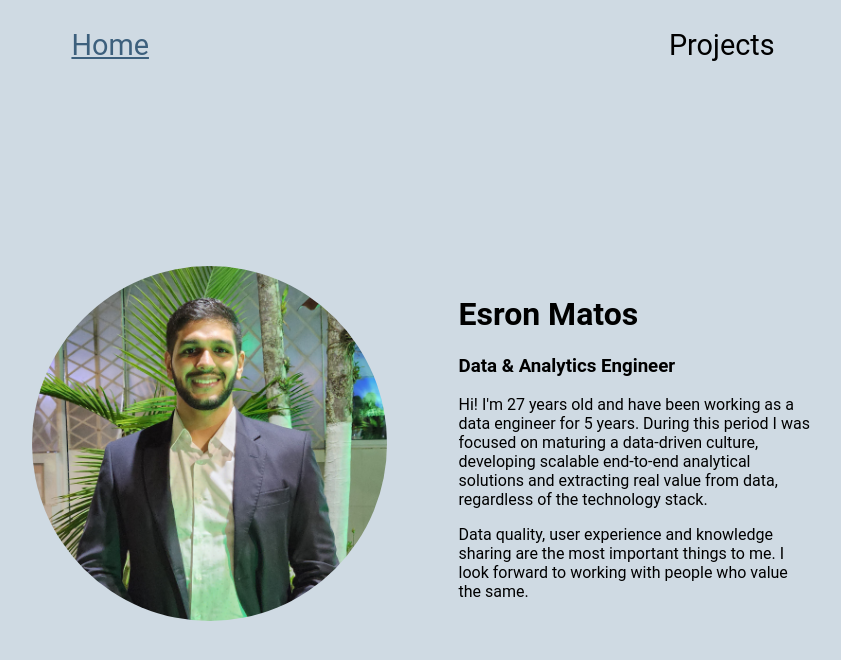
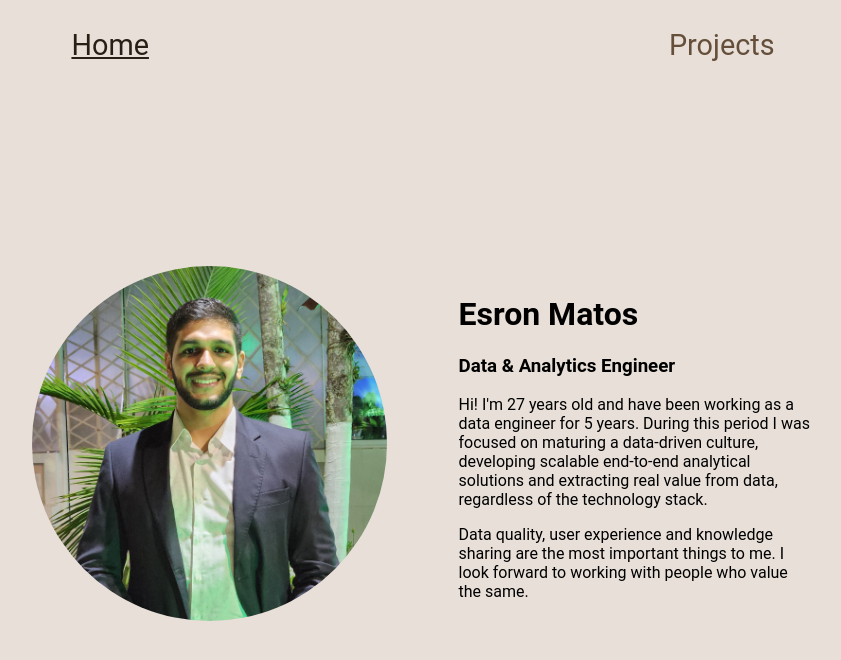
Before and after one commit to ecmatos/ecmatos.github.io, a React (Create React App) app: page / in a window 1280 px wide. Shown: the top 660 px of the page, without its empty margins (217-1058 px from the left). Built offline with nearby package versions, Linux system fonts and the light colour scheme.

Commit message:
Define new color schema

```diff
--- a/src/data/colors.ts
+++ b/src/data/colors.ts
@@ -1,13 +1,7 @@
 const colors = {
-    bgMain: "#CFDAE3",
-    textMain: "#000000",
-    textEffect: "#3D607D"
+    bgMain: "#e7dfd8",
+    textMain: "#654f3a",
+    textEffect: "#281f15"
 }
 
-// #e7dfd8
-// #b7a99e
-// #8b7d71
-// #281f15
-// #654f3a
-
 export { colors };
```
